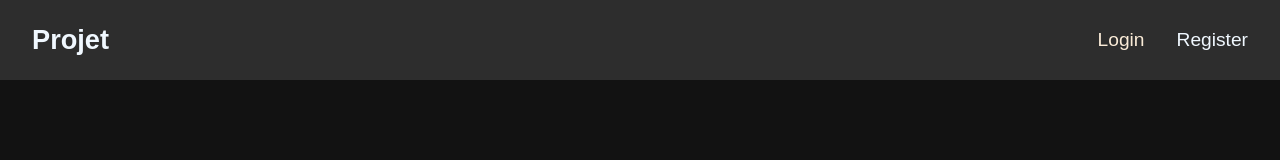
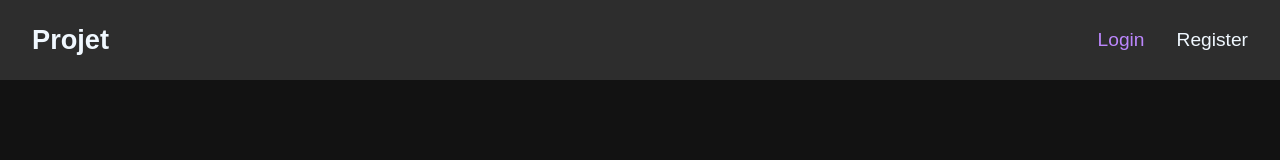
Before and after one commit to Hulkanof/bot, a React (Vite) app in the folder frontend/: page / in a window 1280 px wide. In both pictures the pointer is over the link "Login". Shown: the top 160 px of the page. Built offline with nearby package versions, Linux system fonts and the light colour scheme; a web font is replaced by a local one.

Commit message:
change header nav color

```diff
--- a/frontend/src/styles/Header.css
+++ b/frontend/src/styles/Header.css
@@ -28,5 +28,5 @@
 }
 
 .header-nav > a:hover {
-	color: antiquewhite;
+	color: #bb86fc;
 }
```
